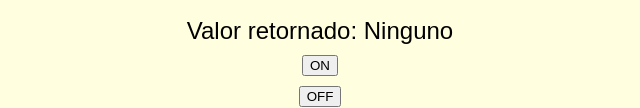
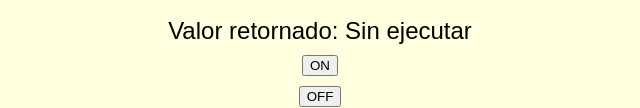
Before and after one commit to brandon-prado/foco, a plain HTML site: page index.html in a window 1280 px wide. Shown: the part 459-567 px from the top of the page, without its empty margins (320-960 px from the left). Drawn offline with nearby package versions, Linux system fonts and the light colour scheme.

Commit message:
Update index.html

```diff
--- a/index.html
+++ b/index.html
@@ -86,7 +86,7 @@
   <h1>Control de foco</h1>
   <div class="button-container">
     <img id="focoImagen" src="apagado.png" alt="Foco apagado">
-    <label id="responseValue">Valor retornado: Ninguno</label>
+    <label id="responseValue">Valor retornado: Sin ejecutar</label>
     <input type="button" class="custom-button" onclick="switchOn()" value="ON" />
     <input type="button" class="custom-button" onclick="switchOff()" value="OFF" />
   </div>
```
